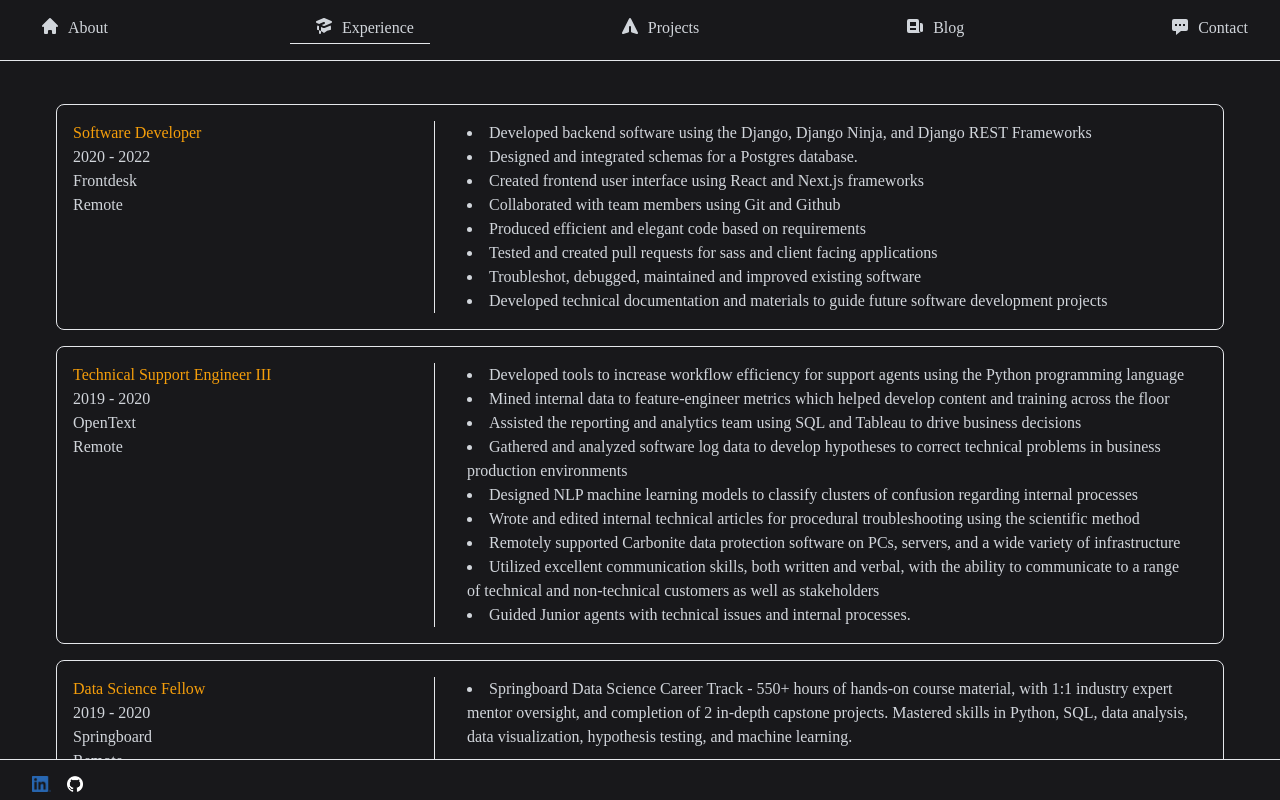
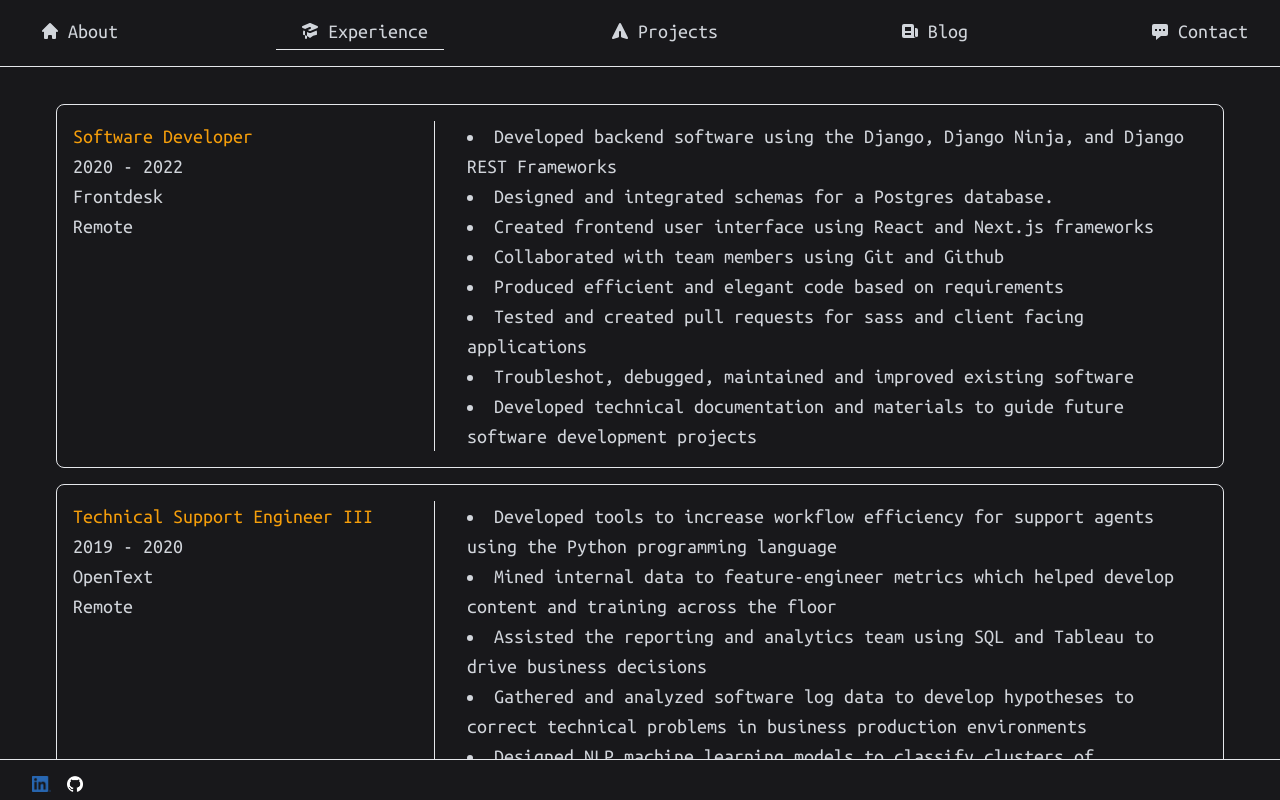
Before and after one commit to kalenwillits/portfolio, a Next.js app: page /experience in a window 1280 px wide. Built offline with nearby package versions, Linux system fonts and the light colour scheme.

Commit message:
Adding custom font document

```diff
--- a/components/Header.js
+++ b/components/Header.js
@@ -39,7 +39,7 @@
                 <button
                   className="text-gray-300 rounded-lg hover:text-white"
                   onClick={() => router.push(tab.url)}>
-                  <div className="flex mx-4">
+                  <div className="flex mx-4 items-center">
                     {useIcon(tab.icon)}
                     <p className="hidden md:block">{tab.title}</p>
                   </div>
--- a/components/Layout.js
+++ b/components/Layout.js
@@ -1,13 +1,9 @@
 import Header from "../components/Header";
 import Footer from "../components/Footer";
-import Head from 'next/head';
 
 const Layout = ({children, activeTab}) => {
   return (
     <div className="overflow-x-hidden py-12 w-screen h-screen bg-zinc-900">
-      <Head>
-        <link rel="shortcut icon" href="/favicon.ico" />
-      </Head>
       <Header activeTab={activeTab}/>
       <div className="px-14 pt-4">
       {children}
--- /dev/null
+++ b/pages/_document.js
@@ -0,0 +1,18 @@
+import { Html, Head, Main, NextScript } from 'next/document'
+
+export default function Document() {
+  return (
+    <Html>
+      <Head>
+        <link rel="shortcut icon" href="/favicon.ico" />
+        <link rel="preconnect" href="https://fonts.googleapis.com" />
+        <link rel="preconnect" href="https://fonts.gstatic.com" crossorigin />
+        <link href="https://fonts.googleapis.com/css2?family=Ubuntu+Mono&display=swap" rel="stylesheet" />
+      </Head>
+      <body>
+        <Main />
+        <NextScript />
+      </body>
+    </Html>
+  )
+}
--- a/styles/globals.css
+++ b/styles/globals.css
@@ -1,10 +1,8 @@
 @tailwind base;
 @tailwind components;
 @tailwind utilities;
-@import url('https://fonts.googleapis.com/css2?family=UbuntuMono');
-
-@import url('https://fonts.googleapis.com/css2?family=Lobster&display=swap');
 
 body {
-  font-family: Lobster;
+  font-family: 'Ubuntu Mono', monospace;
+  font-size:20px;
 }
```
